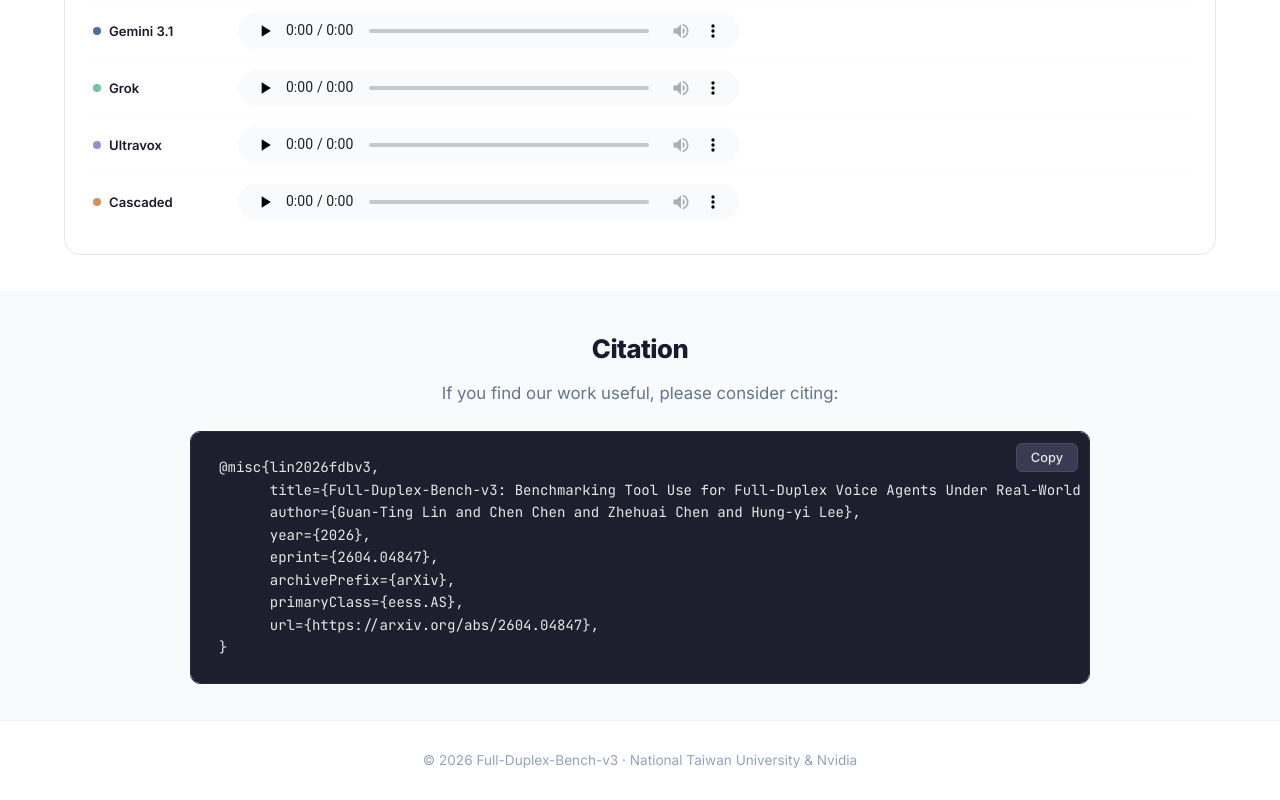
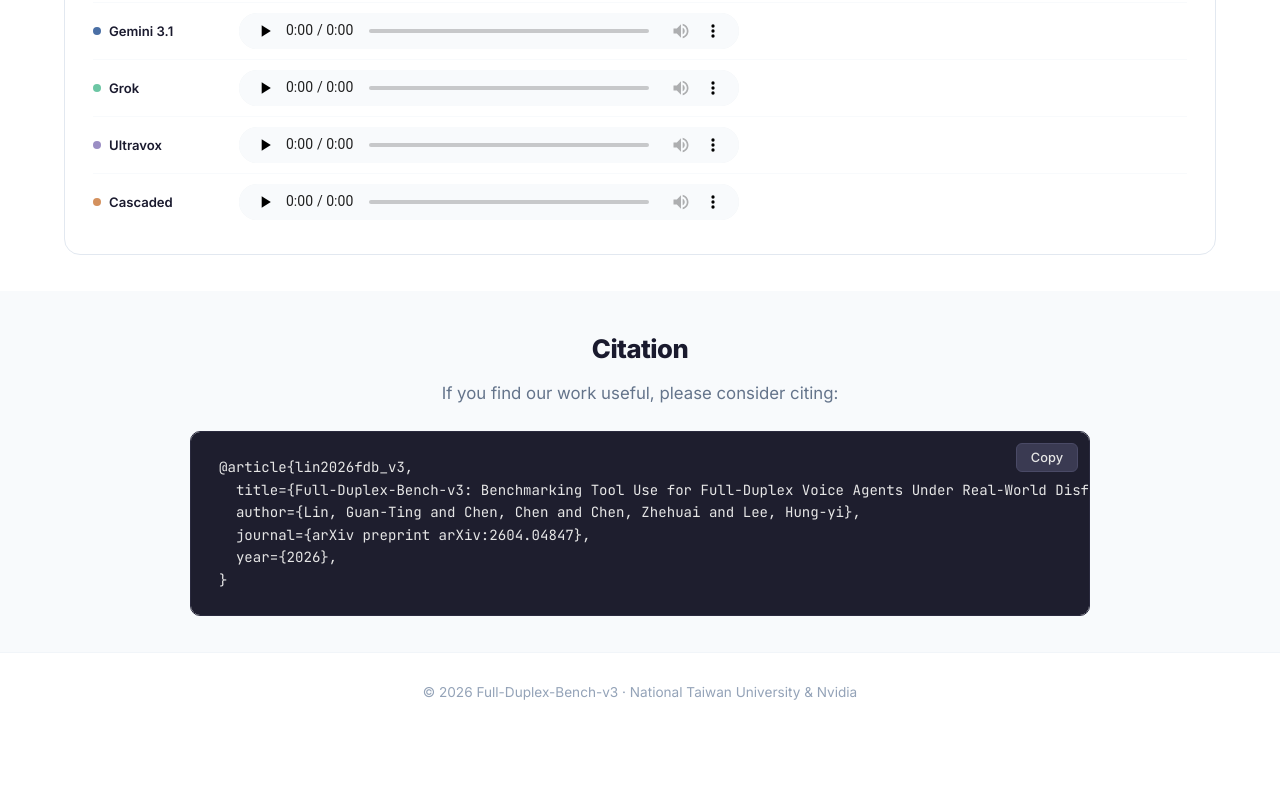
Before and after one commit to DanielLin94144/FDB-v3-demo, a plain HTML site: page index.html in a window 1280 px wide. Shown: the part 9137-9937 px from the top of the page. After the commit the page ends 9870 px from the top, so only its background shows below. Drawn offline with Linux system fonts and the light colour scheme.

Commit message:
Revise BibTeX citation format in index.html
Updated the BibTeX citation format in the citation section.

```diff
--- a/index.html
+++ b/index.html
@@ -368,14 +368,11 @@
       <p class="section-desc">If you find our work useful, please consider citing:</p>
       <div class="bibtex-wrapper">
         <button class="bibtex-copy" id="bibtex-copy-btn" type="button">Copy</button>
-        <pre class="bibtex"><code id="bibtex-code">@misc{lin2026fdbv3,
-      title={Full-Duplex-Bench-v3: Benchmarking Tool Use for Full-Duplex Voice Agents Under Real-World Disfluency},
-      author={Guan-Ting Lin and Chen Chen and Zhehuai Chen and Hung-yi Lee},
-      year={2026},
-      eprint={2604.04847},
-      archivePrefix={arXiv},
-      primaryClass={eess.AS},
-      url={https://arxiv.org/abs/2604.04847},
+        <pre class="bibtex"><code id="bibtex-code">@article{lin2026fdb_v3,
+  title={Full-Duplex-Bench-v3: Benchmarking Tool Use for Full-Duplex Voice Agents Under Real-World Disfluency},
+  author={Lin, Guan-Ting and Chen, Chen and Chen, Zhehuai and Lee, Hung-yi},
+  journal={arXiv preprint arXiv:2604.04847},
+  year={2026},
 }</code></pre>
       </div>
     </div>
```
